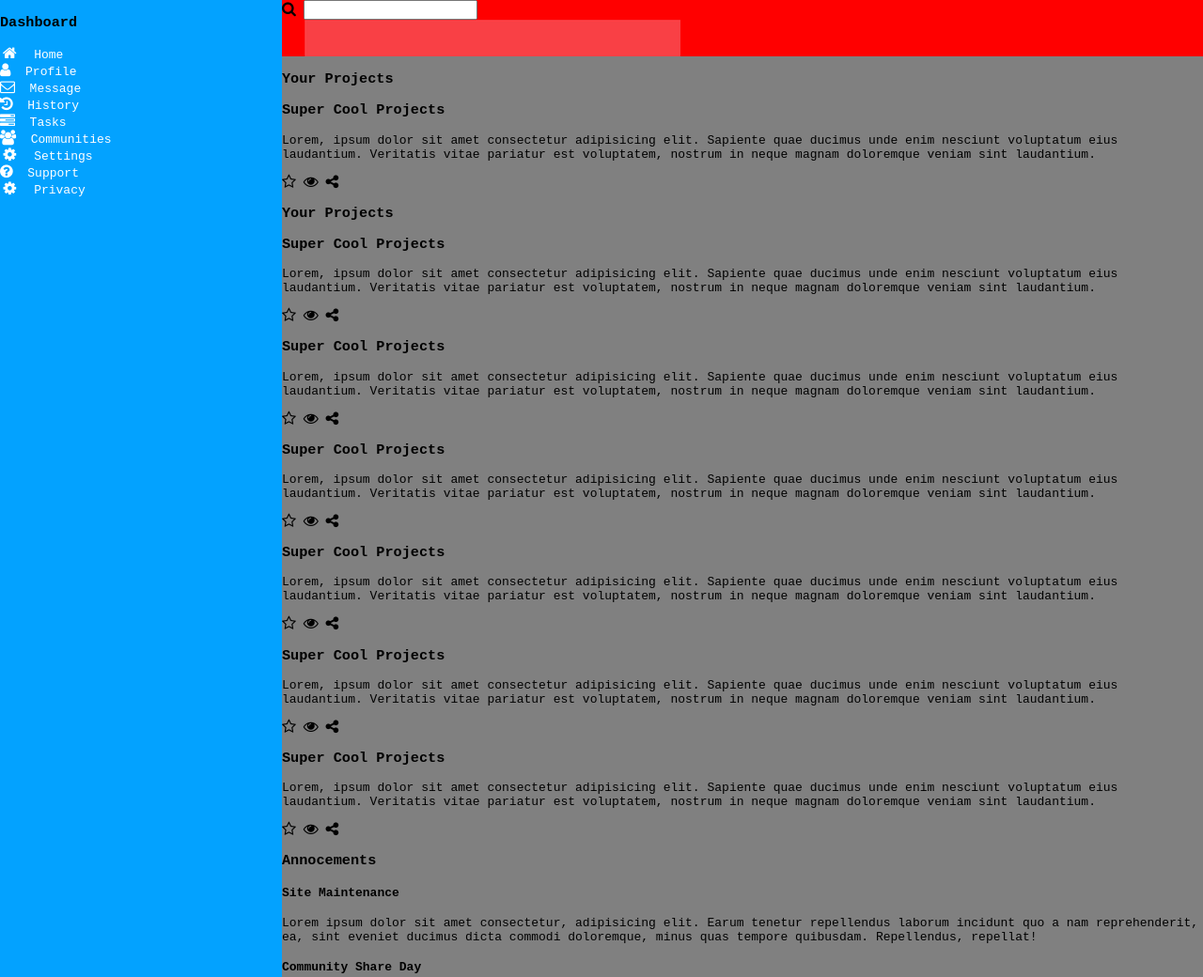
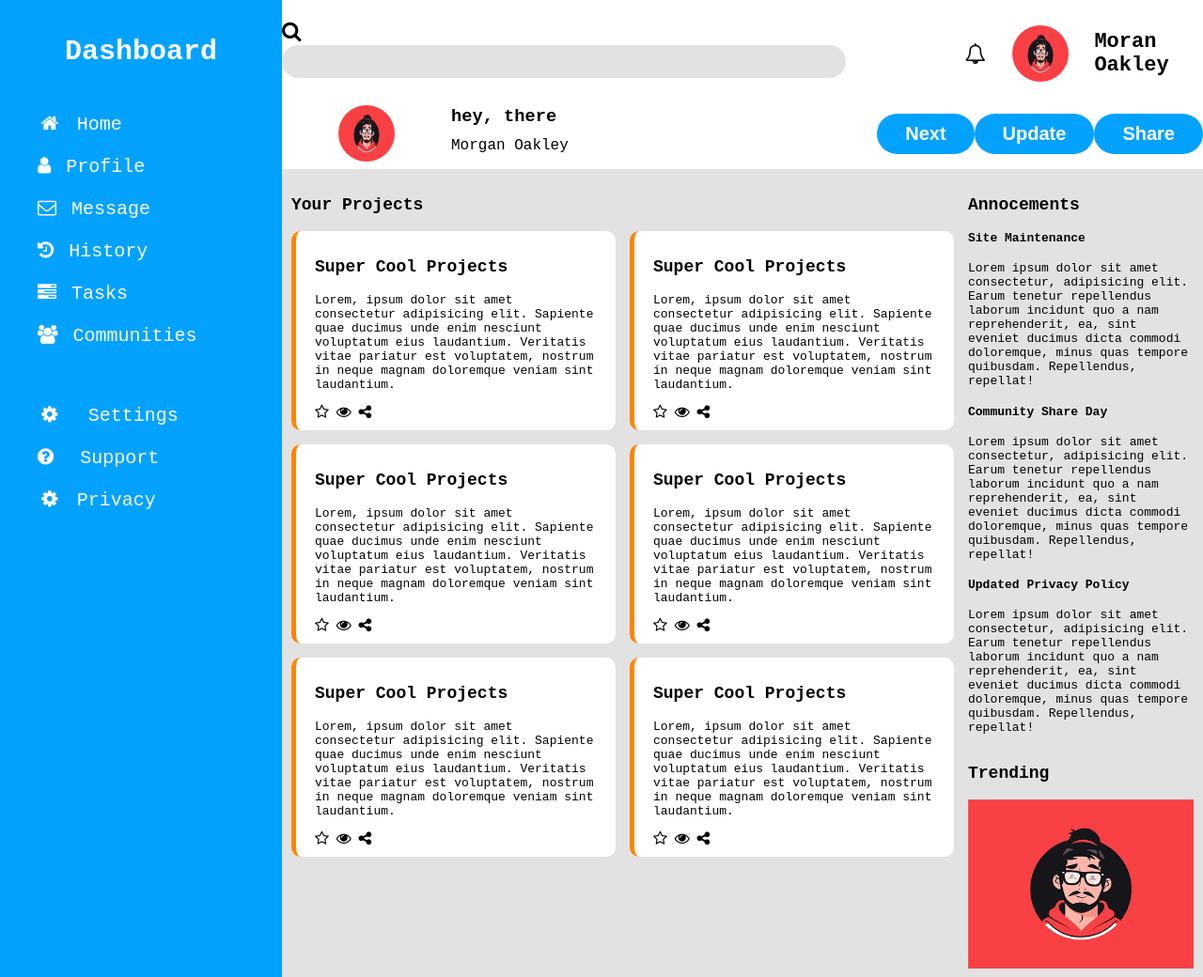
Before and after one commit to a3ela/Project-Random, a plain HTML site: page Grid-layout_dashboard/index.html in a window 1280 px wide. Shown: the top 1040 px of the page at 94% size. Drawn offline with Linux system fonts and the light colour scheme.

Commit message:
done header and working on main

```diff
--- a/Grid-layout_dashboard/index.html
+++ b/Grid-layout_dashboard/index.html
@@ -14,21 +14,23 @@
     <div class="grid-container">
       <!-- header start -->
       <header class="header">
-        <label for="">
+        <div class="search-items">
           <i class="fa fa-search"></i>
           <input type="search" />
-        </label>
-        <div>
+        </div>
+        <div class="content-2">
           <i class="fa fa-bell-o" aria-hidden="true"></i>
           <img src="img/person1.png" alt="" />
           <p>Moran Oakley</p>
         </div>
+        <div class="content-3">
+          <img src="img/person1.png" alt="" />
           <div>
-          <img src="img/person1.png" alt="" />
-          <p>hey, there</p>
+            <h3>hey, there</h3>
             <p>Morgan Oakley</p>
           </div>
-        <div>
+        </div>
+        <div class="buttons">
           <button>Next</button>
           <button>Update</button>
           <button>Share</button>
@@ -44,50 +46,120 @@
         <!-- list to navigator -->
         <div class="list-group">
           <a class="list-group-item" href="#"
-            ><i class="fa fa-home fa-fw" aria-hidden="true"></i>&nbsp; Home</a
+            ><i class="fa fa-home fa-fw" aria-hidden="true"></i>Home</a
           >
           <a class="list-group-item" href="#"
-            ><i class="fa fa-user" aria-hidden="true"></i>&nbsp; Profile</a
+            ><i class="fa fa-user" aria-hidden="true"></i>Profile</a
           >
           <a class="list-group-item" href="#"
-            ><i class="fa fa-envelope-o" aria-hidden="true"></i>&nbsp;
-            Message</a
+            ><i class="fa fa-envelope-o" aria-hidden="true"></i>Message</a
           >
           <a class="list-group-item" href="#"
-            ><i class="fa fa-history" aria-hidden="true"></i>&nbsp; History</a
+            ><i class="fa fa-history" aria-hidden="true"></i>History</a
           >
           <a class="list-group-item" href="#"
-            ><i class="fa fa-tasks" aria-hidden="true"></i>&nbsp; Tasks</a
+            ><i class="fa fa-tasks" aria-hidden="true"></i>Tasks</a
           >
           <a class="list-group-item" href="#"
-            ><i class="fa fa-users" aria-hidden="true"></i>&nbsp; Communities</a
+            ><i class="fa fa-users" aria-hidden="true"></i>Communities</a
           >
         </div>
         <!-- additional settings -->
         <div class="list-group">
           <a class="list-group-item" href="#"
-            ><i class="fa fa-cog fa-fw" aria-hidden="true"></i>&nbsp;
-            Settings</a
+            ><i class="fa fa-cog fa-fw" aria-hidden="true"></i> Settings</a
           >
           <a class="list-group-item" href="#"
-            ><i class="fa fa-question-circle" aria-hidden="true"></i>&nbsp;
-            Support</a
+            ><i class="fa fa-question-circle" aria-hidden="true"></i> Support</a
           >
           <a class="list-group-item" href="#"
-            ><i class="fa fa-cog fa-fw" aria-hidden="true"></i>&nbsp; Privacy</a
+            ><i class="fa fa-cog fa-fw" aria-hidden="true"></i>Privacy</a
           >
         </div>
       </nav>
+
+      <!-- main -->
       <main class="main">
-        <div>
+        <div class="project">
           <h3>Your Projects</h3>
-          <div>
+          <div class="grid-cards">
+            <div class="card">
               <h3>Super Cool Projects</h3>
               <p>
-              Lorem, ipsum dolor sit amet consectetur adipisicing elit. Sapiente
-              quae ducimus unde enim nesciunt voluptatum eius laudantium.
-              Veritatis vitae pariatur est voluptatem, nostrum in neque magnam
-              doloremque veniam sint laudantium.
+                Lorem, ipsum dolor sit amet consectetur adipisicing elit.
+                Sapiente quae ducimus unde enim nesciunt voluptatum eius
+                laudantium. Veritatis vitae pariatur est voluptatem, nostrum in
+                neque magnam doloremque veniam sint laudantium.
+              </p>
+              <div>
+                <i class="fa fa-star-o" aria-hidden="true"></i>
+                <i class="fa fa-eye" aria-hidden="true"></i>
+                <i class="fa fa-share-alt" aria-hidden="true"></i>
+              </div>
+            </div>
+            <div class="card">
+              <h3>Super Cool Projects</h3>
+              <p>
+                Lorem, ipsum dolor sit amet consectetur adipisicing elit.
+                Sapiente quae ducimus unde enim nesciunt voluptatum eius
+                laudantium. Veritatis vitae pariatur est voluptatem, nostrum in
+                neque magnam doloremque veniam sint laudantium.
+              </p>
+              <div>
+                <i class="fa fa-star-o" aria-hidden="true"></i>
+                <i class="fa fa-eye" aria-hidden="true"></i>
+                <i class="fa fa-share-alt" aria-hidden="true"></i>
+              </div>
+            </div>
+            <div class="card">
+              <h3>Super Cool Projects</h3>
+              <p>
+                Lorem, ipsum dolor sit amet consectetur adipisicing elit.
+                Sapiente quae ducimus unde enim nesciunt voluptatum eius
+                laudantium. Veritatis vitae pariatur est voluptatem, nostrum in
+                neque magnam doloremque veniam sint laudantium.
+              </p>
+              <div>
+                <i class="fa fa-star-o" aria-hidden="true"></i>
+                <i class="fa fa-eye" aria-hidden="true"></i>
+                <i class="fa fa-share-alt" aria-hidden="true"></i>
+              </div>
+            </div>
+            <div class="card">
+              <h3>Super Cool Projects</h3>
+              <p>
+                Lorem, ipsum dolor sit amet consectetur adipisicing elit.
+                Sapiente quae ducimus unde enim nesciunt voluptatum eius
+                laudantium. Veritatis vitae pariatur est voluptatem, nostrum in
+                neque magnam doloremque veniam sint laudantium.
+              </p>
+              <div>
+                <i class="fa fa-star-o" aria-hidden="true"></i>
+                <i class="fa fa-eye" aria-hidden="true"></i>
+                <i class="fa fa-share-alt" aria-hidden="true"></i>
+              </div>
+            </div>
+            <div class="card">
+              <h3>Super Cool Projects</h3>
+              <p>
+                Lorem, ipsum dolor sit amet consectetur adipisicing elit.
+                Sapiente quae ducimus unde enim nesciunt voluptatum eius
+                laudantium. Veritatis vitae pariatur est voluptatem, nostrum in
+                neque magnam doloremque veniam sint laudantium.
+              </p>
+              <div>
+                <i class="fa fa-star-o" aria-hidden="true"></i>
+                <i class="fa fa-eye" aria-hidden="true"></i>
+                <i class="fa fa-share-alt" aria-hidden="true"></i>
+              </div>
+            </div>
+            <div class="card">
+              <h3>Super Cool Projects</h3>
+              <p>
+                Lorem, ipsum dolor sit amet consectetur adipisicing elit.
+                Sapiente quae ducimus unde enim nesciunt voluptatum eius
+                laudantium. Veritatis vitae pariatur est voluptatem, nostrum in
+                neque magnam doloremque veniam sint laudantium.
               </p>
               <div>
                 <i class="fa fa-star-o" aria-hidden="true"></i>
@@ -96,97 +168,11 @@
               </div>
             </div>
           </div>
-        <div>
-          <h3>Your Projects</h3>
-          <div>
-            <h3>Super Cool Projects</h3>
-            <p>
-              Lorem, ipsum dolor sit amet consectetur adipisicing elit. Sapiente
-              quae ducimus unde enim nesciunt voluptatum eius laudantium.
-              Veritatis vitae pariatur est voluptatem, nostrum in neque magnam
-              doloremque veniam sint laudantium.
-            </p>
-            <div>
-              <i class="fa fa-star-o" aria-hidden="true"></i>
-              <i class="fa fa-eye" aria-hidden="true"></i>
-              <i class="fa fa-share-alt" aria-hidden="true"></i>
-            </div>
-          </div>
-          <div>
-            <h3>Super Cool Projects</h3>
-            <p>
-              Lorem, ipsum dolor sit amet consectetur adipisicing elit. Sapiente
-              quae ducimus unde enim nesciunt voluptatum eius laudantium.
-              Veritatis vitae pariatur est voluptatem, nostrum in neque magnam
-              doloremque veniam sint laudantium.
-            </p>
-            <div>
-              <i class="fa fa-star-o" aria-hidden="true"></i>
-              <i class="fa fa-eye" aria-hidden="true"></i>
-              <i class="fa fa-share-alt" aria-hidden="true"></i>
-            </div>
-          </div>
-          <div>
-            <h3>Super Cool Projects</h3>
-            <p>
-              Lorem, ipsum dolor sit amet consectetur adipisicing elit. Sapiente
-              quae ducimus unde enim nesciunt voluptatum eius laudantium.
-              Veritatis vitae pariatur est voluptatem, nostrum in neque magnam
-              doloremque veniam sint laudantium.
-            </p>
-            <div>
-              <i class="fa fa-star-o" aria-hidden="true"></i>
-              <i class="fa fa-eye" aria-hidden="true"></i>
-              <i class="fa fa-share-alt" aria-hidden="true"></i>
-            </div>
-          </div>
-          <div>
-            <h3>Super Cool Projects</h3>
-            <p>
-              Lorem, ipsum dolor sit amet consectetur adipisicing elit. Sapiente
-              quae ducimus unde enim nesciunt voluptatum eius laudantium.
-              Veritatis vitae pariatur est voluptatem, nostrum in neque magnam
-              doloremque veniam sint laudantium.
-            </p>
-            <div>
-              <i class="fa fa-star-o" aria-hidden="true"></i>
-              <i class="fa fa-eye" aria-hidden="true"></i>
-              <i class="fa fa-share-alt" aria-hidden="true"></i>
-            </div>
-          </div>
-          <div>
-            <h3>Super Cool Projects</h3>
-            <p>
-              Lorem, ipsum dolor sit amet consectetur adipisicing elit. Sapiente
-              quae ducimus unde enim nesciunt voluptatum eius laudantium.
-              Veritatis vitae pariatur est voluptatem, nostrum in neque magnam
-              doloremque veniam sint laudantium.
-            </p>
-            <div>
-              <i class="fa fa-star-o" aria-hidden="true"></i>
-              <i class="fa fa-eye" aria-hidden="true"></i>
-              <i class="fa fa-share-alt" aria-hidden="true"></i>
-            </div>
-          </div>
-          <div>
-            <h3>Super Cool Projects</h3>
-            <p>
-              Lorem, ipsum dolor sit amet consectetur adipisicing elit. Sapiente
-              quae ducimus unde enim nesciunt voluptatum eius laudantium.
-              Veritatis vitae pariatur est voluptatem, nostrum in neque magnam
-              doloremque veniam sint laudantium.
-            </p>
-            <div>
-              <i class="fa fa-star-o" aria-hidden="true"></i>
-              <i class="fa fa-eye" aria-hidden="true"></i>
-              <i class="fa fa-share-alt" aria-hidden="true"></i>
-            </div>
-          </div>
         </div>
 
-        <div>
+        <div class="announcement">
           <h3>Annocements</h3>
-          <div>
+          <div class="announcement-post">
             <article>
               <h4>Site Maintenance</h4>
               <p>
@@ -216,23 +202,27 @@
             </article>
           </div>
         </div>
-        <div>
+
+        <div class="trending">
           <h3>Trending</h3>
-          <div>
+          <div class="posts">
+            <div class="post">
               <img src="img/person1.png" alt="" />
               <div>
                 <h4>@tegan</h4>
                 <p>World peace Builder</p>
               </div>
             </div>
-          <div>
+
+            <div class="post">
               <img src="img/person3.png" alt="" />
               <div>
                 <h4>@morgab</h4>
                 <p>Super Cool Project</p>
               </div>
             </div>
-          <div>
+
+            <div class="post">
               <img src="img/person2.png" alt="" />
               <div>
                 <h4>@Kendall</h4>
@@ -240,6 +230,7 @@
               </div>
             </div>
           </div>
+        </div>
       </main>
     </div>
   </body>
--- a/Grid-layout_dashboard/style.css
+++ b/Grid-layout_dashboard/style.css
@@ -11,25 +11,159 @@ a {
   display: block;
   color: white;
 }
+
+img {
+  width: 100%;
+}
 .grid-container {
   display: grid;
   grid-template-columns: 300px 1fr;
-  grid-template-rows: 60px 1fr;
+  grid-template-rows: 180px 2fr;
   height: 100vh;
 }
+/* header style*/
 .header {
   grid-column: 2 / 3;
   grid-row: 1 / 2;
-  background: red;
+  background: #fff;
+  display: grid;
+  grid-template-columns: 2fr 1fr;
+  grid-template-rows: 1fr 2fr;
+  align-items: center;
+  justify-items: center;
 }
 
+.header .search-items input {
+  width: 600px;
+  border: none;
+  background: #e2e2e2;
+  border-radius: 20px;
+  padding: 10px;
+}
+
+.header .search-items {
+  font-size: 22px;
+}
+
+.header .content-2 {
+  margin-top: 10px;
+  display: inline;
+  display: grid;
+  grid-template-columns: repeat(3, 1fr);
+  align-items: center;
+  justify-items: center;
+  font-size: 22px;
+  font-weight: 900;
+}
+.header .content-2 i {
+  justify-self: end;
+}
+.header .content-2 img {
+  width: 60px;
+  height: 60px;
+  border-radius: 50%;
+}
+
+.header .content-3 {
+  justify-self: start;
+  margin-left: 60px;
+  display: flex;
+  align-items: center;
+  font-size: 16px;
+}
+.header .content-3 div {
+  margin-left: 60px;
+}
+.header .content-3 div h3 {
+  line-height: 0.2em;
+}
+.header .content-3 img {
+  max-width: 60px;
+  height: 60px;
+  border-radius: 50%;
+}
+
+.header .buttons {
+  width: 100%;
+  display: flex;
+  justify-content: space-around;
+}
+.header .buttons button {
+  color: white;
+  font-weight: 600;
+  border: none;
+  padding: 10px 30px;
+  font-size: 20px;
+  border-radius: 40px;
+  background: #03a2ff;
+}
+/* sidebar style*/
 .sidebar {
   grid-row: 1 / 3;
   grid-column: 1 / 2;
   background: #03a2ff;
 }
+.sidebar .logo {
+  font-size: 30px;
+  color: #fff;
+  text-align: center;
+  line-height: 50px;
+}
+
+.sidebar .list-group a {
+  line-height: 45px;
+  font-size: 20px;
+  padding-left: 40px;
+  text-align: start;
+}
+.sidebar .list-group a:hover {
+  padding-left: 50px;
+  transition: 0.4s ease-in-out;
+}
+
+.sidebar .list-group i {
+  margin-right: 16px;
+}
+.sidebar div:last-child {
+  margin-top: 40px;
+}
+
+/* main style */
 .main {
   grid-column: 2 / 3;
   grid-row: 2 / 3;
-  background: grey;
+  background: #e2e2e2;
+  display: grid;
+  grid-template-columns: 3fr 1fr;
+  grid-template-rows: 0.1fr 1fr;
+  grid-template-areas:
+    "project anounce"
+    "project trending";
+  padding: 10px;
 }
+.main .project {
+  grid-area: project;
+}
+.main .announcement {
+  grid-area: anounce;
+}
+.main .trending {
+  grid-area: trending;
+}
+.main h3 {
+  font-size: 18px;
+}
+.main .project .grid-cards {
+  display: grid;
+  grid-template-columns: 1fr 1fr;
+  grid-template-rows: repeat(3, 1fr);
+  gap: 15px;
+  margin-right: 15px;
+}
+
+.main .project .grid-cards .card {
+  background: #fff;
+  padding: 10px 20px;
+  border-left: 5px solid #ff8400;
+  border-radius: 10px;
+}
```
Lines whose indentation alone changed are shown as unchanged.
